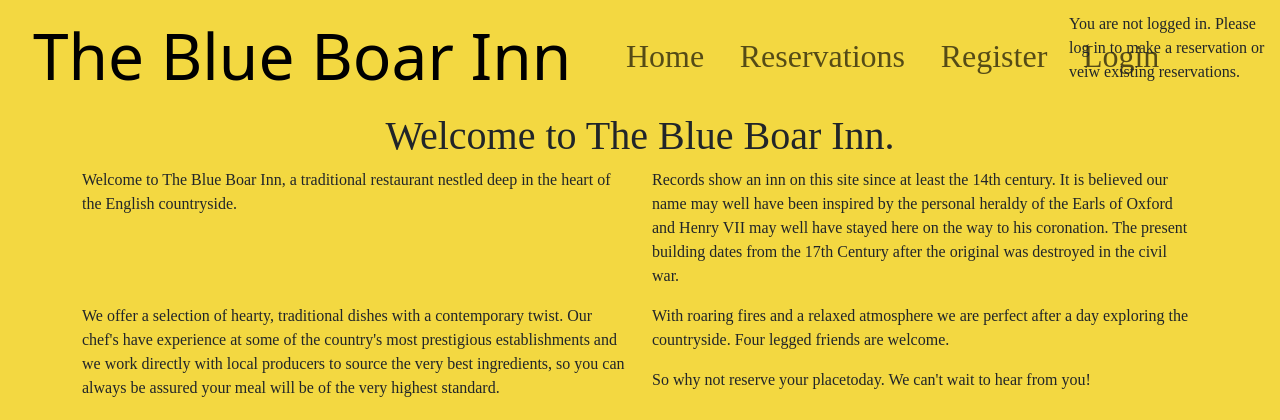
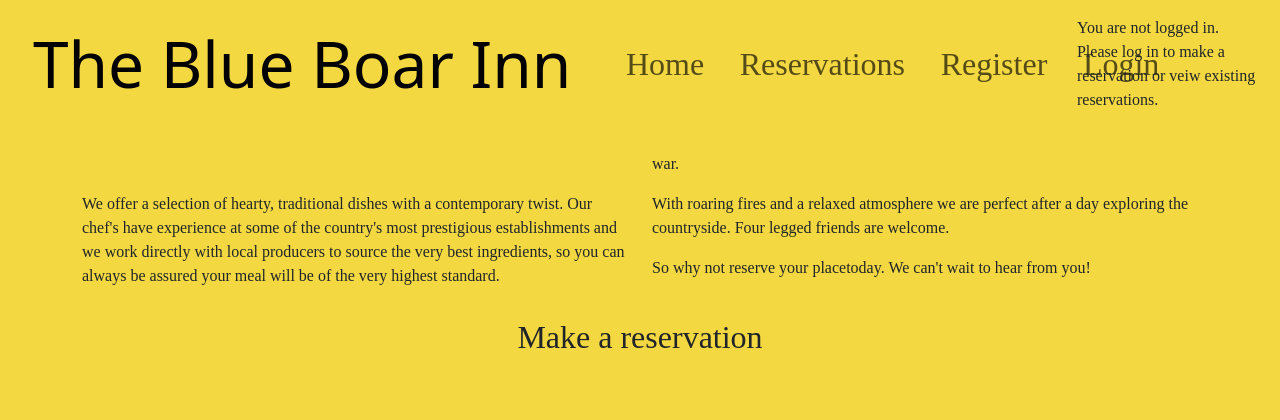
Before and after one commit to ewradcliffe/restaurant-booking-system, a Django app: page / in a window 1280 px wide. Shown: the top 420 px of the page. Run offline with Django 4.2, Linux system fonts and the light colour scheme; some libraries are stand-ins or nearby versions; some web fonts are replaced.

Commit message:
Style header and navbar.

```diff
--- a/static/css/style.css
+++ b/static/css/style.css
@@ -1,4 +1,3 @@
-
 /* Google fonts import */
 @import url('https://fonts.googleapis.com/css2?family=Bokor&family=IM+Fell+English+SC&display=swap');
 
@@ -11,13 +10,26 @@ body {
 }
 
 
+/* header */
+.header {
+    background-color: rgb(243, 216, 65);
+    padding-bottom: 2%;
+}
+
+
 /* Logo*/
 #logo {
     font-family: "Bokor", system-ui;
     font-weight: 400;
     font-style: normal;
-    font-size: 400%;
+    font-size: 250%;
+    max-width: 75%;
     padding: 0% 2%;
+}
+
+
+#logo:hover {
+    color: rgb(145, 123, 4);
 }
 
 
@@ -35,11 +47,11 @@ body {
 }
 
 .make-a-reservation-btn:hover {
-    color:rgb(255, 249, 216);
+    color: rgb(255, 249, 216);
 }
 
 .reservation-card {
-    background-color:  rgb(255, 249, 216);
+    background-color: rgb(255, 249, 216);
     font-size: 120%;
 }
 
@@ -55,8 +67,9 @@ body {
 .make-reservation-btn {
     font-size: 200%;
 }
+
 .make-reservation-btn:hover {
-    color:rgb(255, 249, 216);
+    color: rgb(255, 249, 216);
 }
 
 
@@ -71,11 +84,25 @@ body {
     padding-top: 2%;
 }
 
-.links-list > li {
+.links-list>li {
     background-color: rgb(243, 216, 65);
     border: none;
 }
 
-.links-list > li > a > i {
+.links-list>li>a>i {
     color: black;
 }
+
+
+/* Media Queries*/
+/*Tablets and up (768px+)*/
+
+@media screen and (min-width: 768px) {
+
+    /* Logo*/
+    #logo {
+
+        font-size: 400%;
+
+    }
+}
--- a/templates/base.html
+++ b/templates/base.html
@@ -18,18 +18,18 @@
 
 <body>
     <!-- header -->
-    <header>
+    <header class="header fixed-top">
         <!-- navbar -->
         <nav class="navbar navbar-expand-lg">
             <div class="container-fluid">
                 <a class="navbar-brand" href="{% url 'index-urls' %}" id="logo">The Blue Boar Inn</a>
-                <button class="navbar-toggler" type="button" data-bs-toggle="collapse"
+                <button class="navbar-toggler m-1" type="button" data-bs-toggle="collapse"
                     data-bs-target="#navbarSupportedContent" aria-controls="navbarSupportedContent"
                     aria-expanded="false" aria-label="Toggle navigation">
                     <span class="navbar-toggler-icon"></span>
                 </button>
                 <div class="collapse navbar-collapse" id="navbarSupportedContent">
-                    <ul class="navbar-nav me-auto mb-2 mb-lg-0 ">
+                    <ul class="navbar-nav me-auto mb-2 mb-lg-0">
                         <li class="nav-item">
                             <a class="nav-link" href="{% url 'index-urls' %}">Home</a>
                         </li>
@@ -56,11 +56,14 @@
                     </ul>
                 </div>
             </div>
-            {% if user.is_authenticated %}
-            <p>You are logged in as {{ user }}.</p>
-            {% else %}
-            <p>You are not logged in. Please log in to make a reservation or veiw existing reservations.</p>
-            {% endif %}
+            <div>
+                {% if user.is_authenticated %}
+                <p class="m-2">You are logged in as {{ user }}.</p>
+                {% else %}
+                <p class="m-2">You are not logged in.<span class="d-none d-md-block">Please log in to make a reservation
+                        or veiw existing reservations.</span></p>
+                {% endif %}
+            </div>
         </nav>
 
         <!-- Display messages
@@ -77,16 +80,16 @@
                                 {{ message | safe }}
                             </div>
                             <div class="col-2">
-                                <button type="button" class="btn-close" data-bs-dismiss="alert" aria-label="Close"></button>
+                                <button type="button" class="btn-close" data-bs-dismiss="alert"
+                                    aria-label="Close"></button>
                             </div>
-                          </div>
+                        </div>
 
                     </div>
                     {% endfor %}
                 </div>
             </div>
         </div>
-
     </header>
     <main>
 
@@ -116,17 +119,18 @@
                 <div class="col-lg-4 col-md-4 text-center">
                     <h5 class="d-none d-md-block">links</h5>
                     <ul class="list-unstyled list-group flex-md-column flex-row links-list">
-                        <li class="list-group-item flex-fill"><a href="https://www.facebook.com/" target="_blank" rel="noopener"
-                                aria-label="Visit us on Facebook (opens in a new tab)"><i
+                        <li class="list-group-item flex-fill"><a href="https://www.facebook.com/" target="_blank"
+                                rel="noopener" aria-label="Visit us on Facebook (opens in a new tab)"><i
                                     class="fa-brands fa-facebook"></i></a></li>
                         <li class="list-group-item flex-fill"><a href="https://x.com/" target="_blank" rel="noopener"
                                 aria-label="Visit us on Twitter (opens in a new tab)"><i
                                     class="fa-brands fa-twitter"></i></a></li>
-                        <li class="list-group-item flex-fill"><a href="https://www.thegoodfoodguide.co.uk/" target="_blank" rel="noopener"
+                        <li class="list-group-item flex-fill"><a href="https://www.thegoodfoodguide.co.uk/"
+                                target="_blank" rel="noopener"
                                 aria-label="Visit us on The Good Food guide (opens in a new tab)"><i
                                     class="fa-solid fa-utensils"></i></a></li>
-                        <li class="list-group-item flex-fill"><a href="https://www.tripadvisor.co.uk/" target="_blank" rel="noopener"
-                                aria-label="Visit us on Tripadvisor (opens in a new tab)"><i
+                        <li class="list-group-item flex-fill"><a href="https://www.tripadvisor.co.uk/" target="_blank"
+                                rel="noopener" aria-label="Visit us on Tripadvisor (opens in a new tab)"><i
                                     class="fa-solid fa-car-side"></i></a></li>
                     </ul>
                 </div>
```
